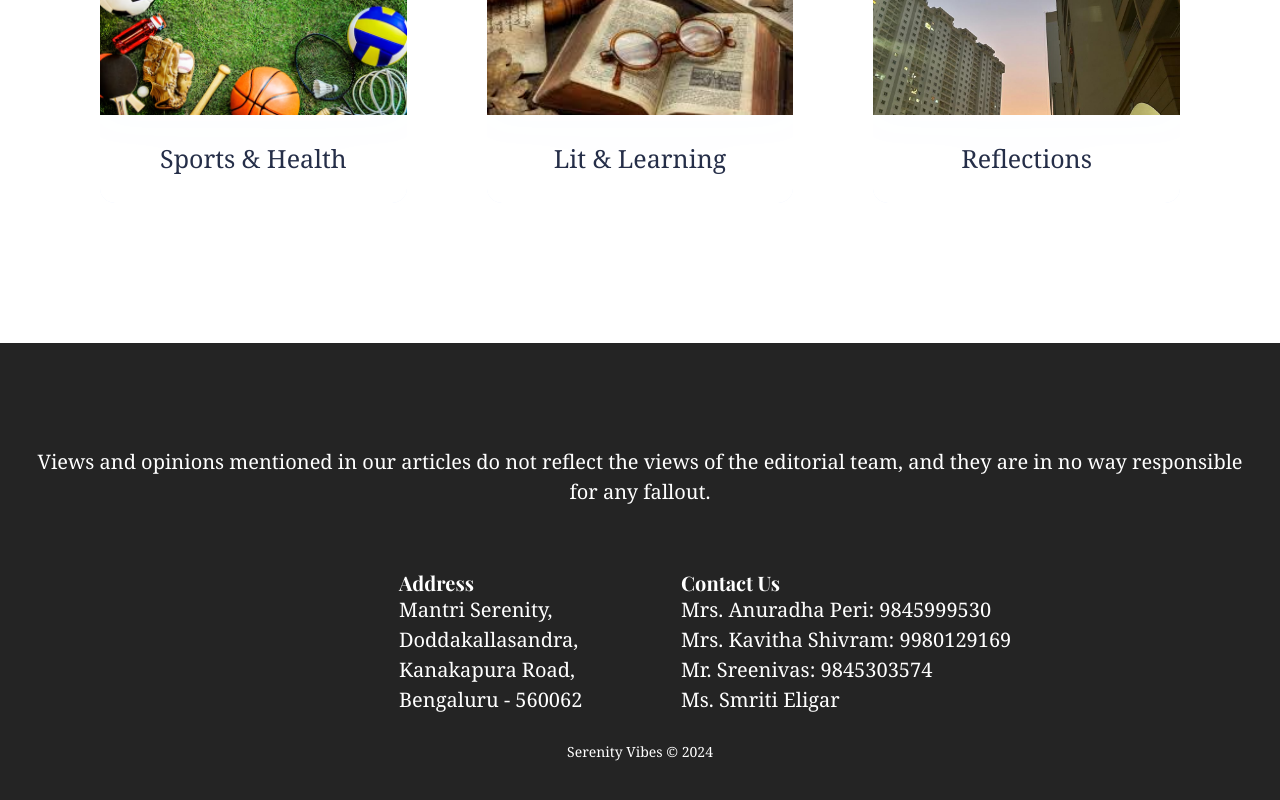
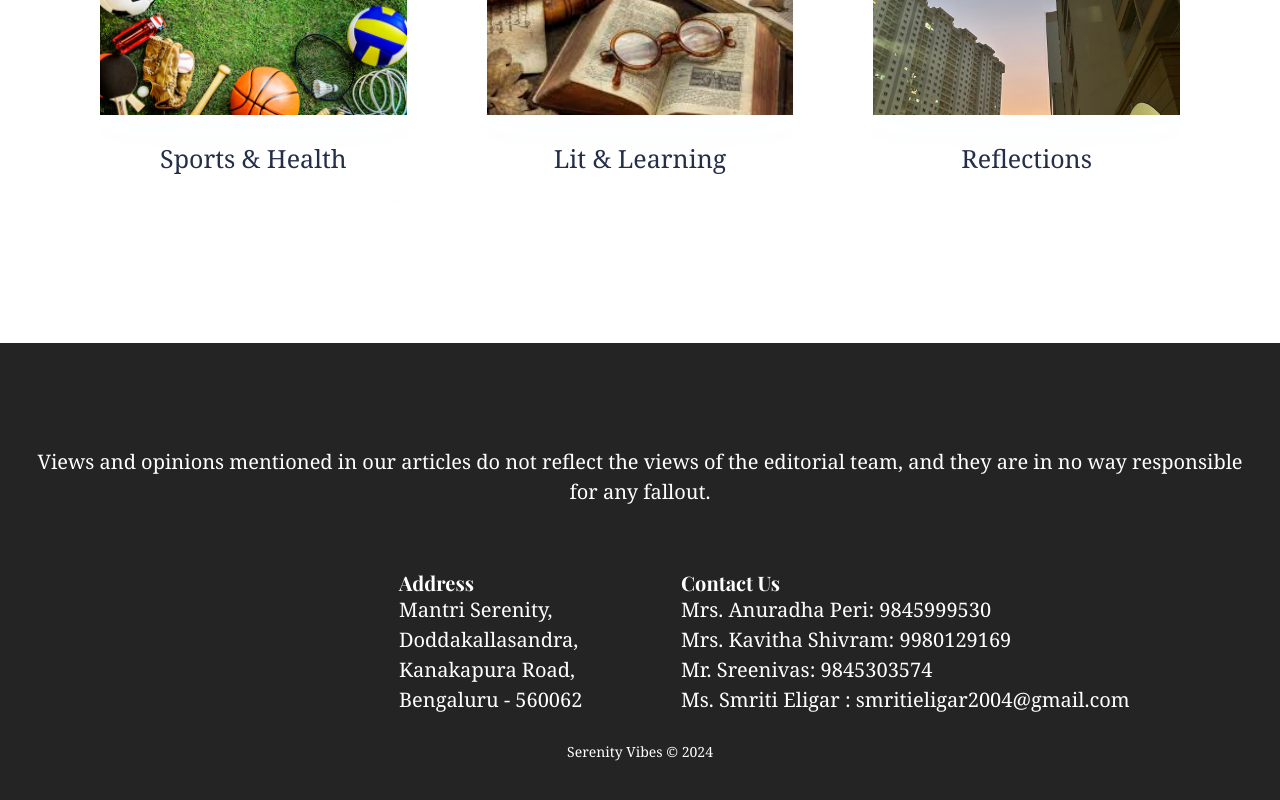
Before and after one commit to Smriti-ELigar/newsletternew, a React (Vite) app: page / in a window 1280 px wide. Shown: the part 1501-2301 px from the top of the page. Built offline with nearby package versions, Linux system fonts and the light colour scheme.

Commit message:
made footer  changes

```diff
--- a/src/components/Footer.jsx
+++ b/src/components/Footer.jsx
@@ -28,7 +28,7 @@ function Footer() {
             <p onClick={() => copyToClipboard('9845999530')}>Mrs. Anuradha Peri: 9845999530</p>
             <p onClick={() => copyToClipboard('9980129169')}>Mrs. Kavitha Shivram: 9980129169</p>
             <p onClick={() => copyToClipboard('9845303574')}>Mr. Sreenivas: 9845303574</p>
-            <p onClick={() => window.location.href = 'mailto:smritieligar1005@gmail.com'}>Ms. Smriti Eligar</p>
+            <p onClick={() => window.location.href = 'mailto:smritieligar1005@gmail.com'}>Ms. Smriti Eligar : smritieligar2004@gmail.com</p>
 
           </div>
         </div>
```
